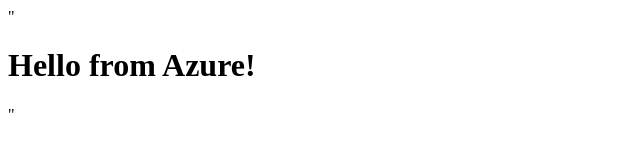
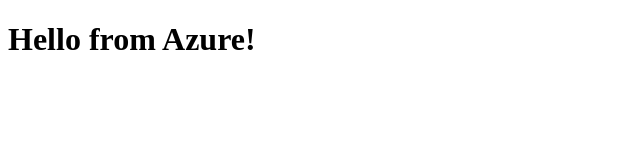
Before and after one commit to erhon007/my-personal-website, a plain HTML site: page index.html in a window 1280 px wide. Shown: the whole page, without its empty margins (0-640 px from the left). Drawn offline with Linux system fonts and the light colour scheme.

Commit message:
Update index.html

```diff
--- a/index.html
+++ b/index.html
@@ -1 +1 @@
-"<!DOCTYPE html><html><head><title>My Site</title></head><body><h1>Hello from Azure!</h1></body></html>"
+<!DOCTYPE html><html><head><title>My Site</title></head><body><h1>Hello from Azure!</h1></body></html>
```
